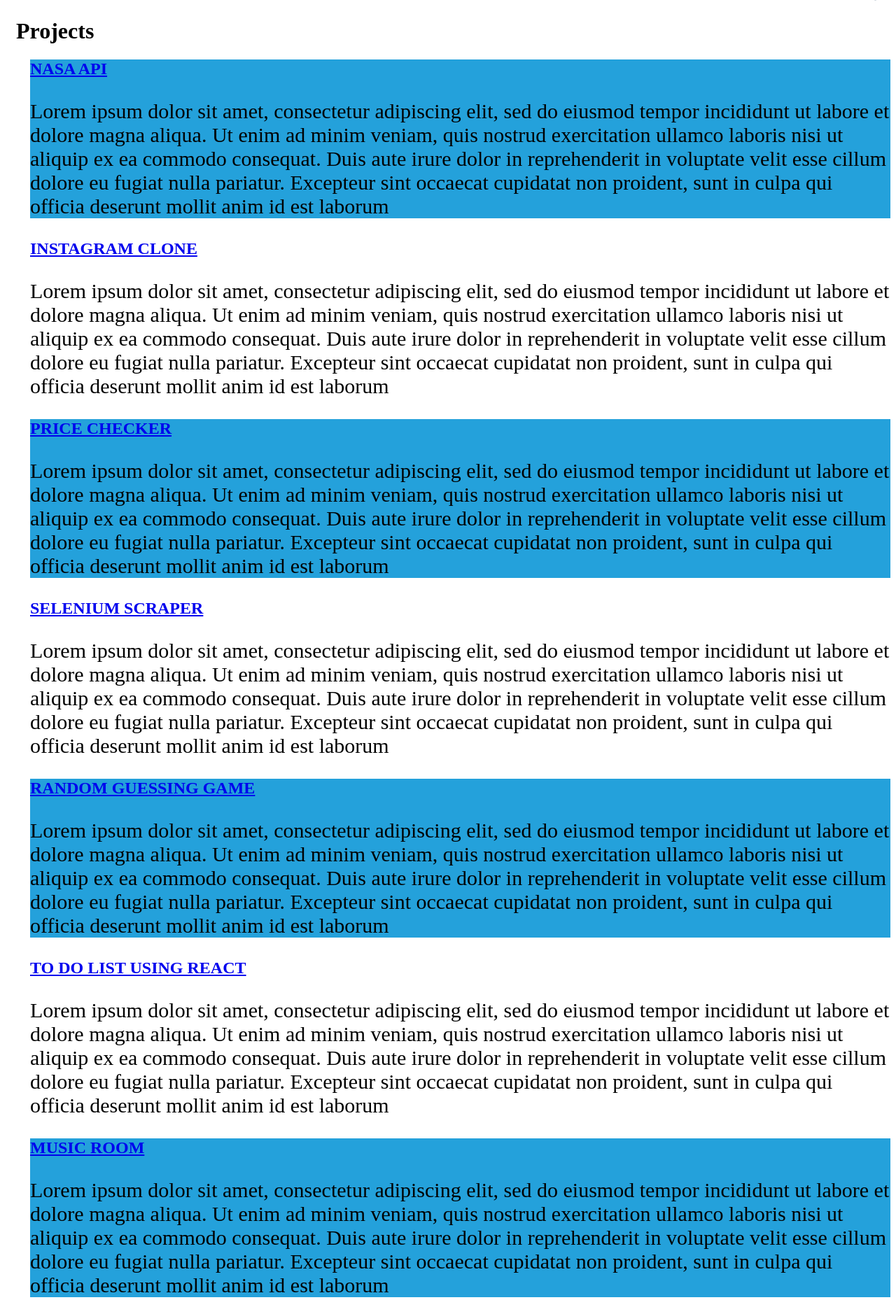
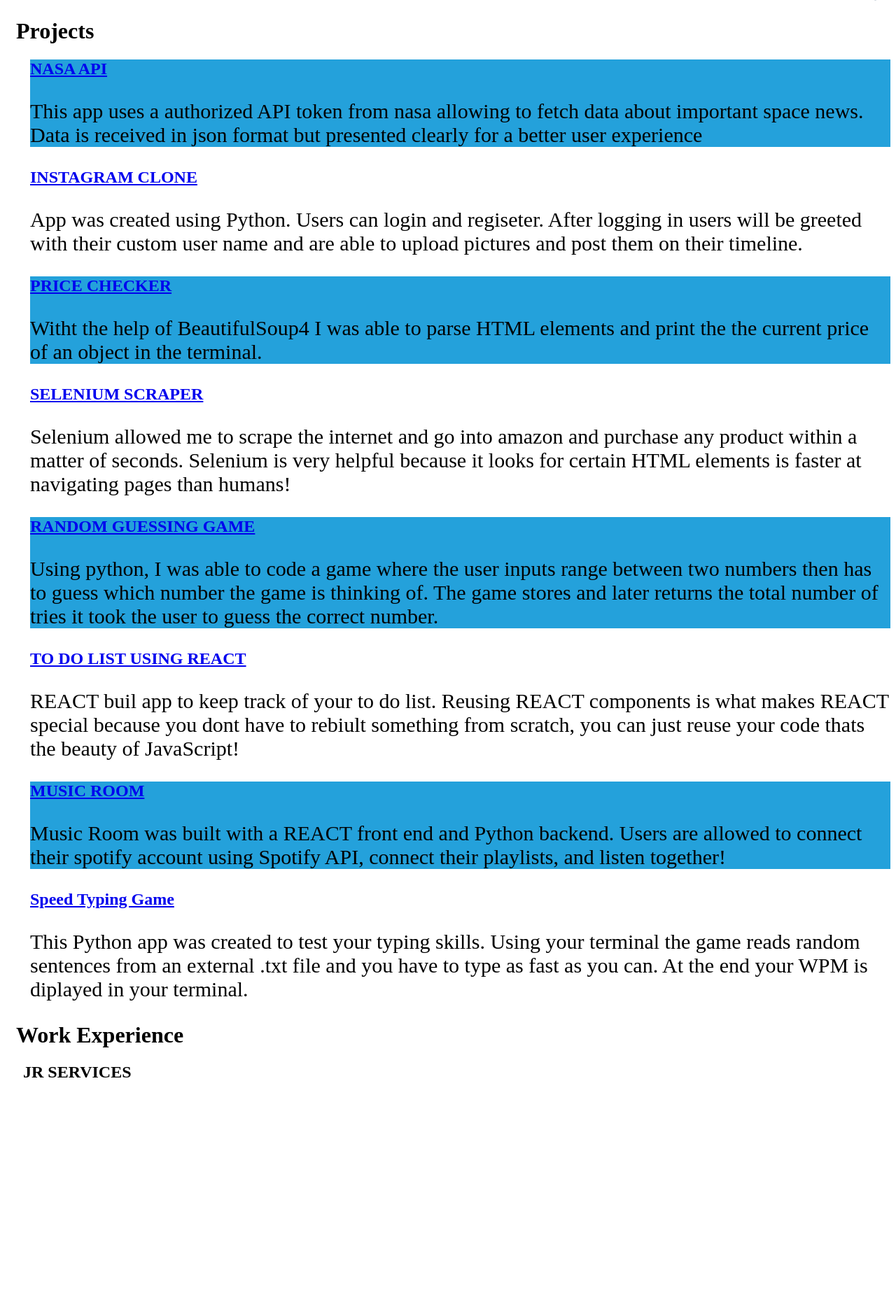
Before and after one commit to jerenteria/my_website, a Django app: page / in a window 1280 px wide. Shown: the part 967-2825 px from the top of the page at 70% size. After the commit the page ends 2507 px from the top, so only its background shows below. Run offline with Django 3.2, Linux system fonts and the light colour scheme.

Commit message:
added project descriptions

```diff
--- a/my_website_project/my_website_app/templates/index.html
+++ b/my_website_project/my_website_app/templates/index.html
@@ -35,41 +35,65 @@
         <div class="projects">
             <div class="blue-project">
                 <h2><a href="https://juan-nasa-api.herokuapp.com">NASA API</a></h2>
-                <p class="project-desc">Lorem ipsum dolor sit amet, consectetur adipiscing elit, sed do eiusmod tempor incididunt ut labore et dolore magna aliqua. Ut enim ad minim veniam, quis nostrud exercitation ullamco laboris nisi ut aliquip ex ea commodo consequat. Duis aute irure dolor in reprehenderit in voluptate velit esse cillum dolore eu fugiat nulla pariatur. Excepteur sint occaecat cupidatat non proident, sunt in culpa qui officia deserunt mollit anim id est laborum</p>
+                <p class="project-desc">This app uses a authorized API token from nasa allowing to fetch data about
+                important space news. Data is received in json format but presented clearly for a better user experience
+                </p>
             </div>
             <div class="white-project">
                 <h2><a href="https://juan-ig-clone.herokuapp.com">INSTAGRAM CLONE</a></h2>
-                <p class="project-desc">Lorem ipsum dolor sit amet, consectetur adipiscing elit, sed do eiusmod tempor incididunt ut labore et dolore magna aliqua. Ut enim ad minim veniam, quis nostrud exercitation ullamco laboris nisi ut aliquip ex ea commodo consequat. Duis aute irure dolor in reprehenderit in voluptate velit esse cillum dolore eu fugiat nulla pariatur. Excepteur sint occaecat cupidatat non proident, sunt in culpa qui officia deserunt mollit anim id est laborum</p>
+                <p class="project-desc">App was created using Python. Users can login and regiseter. After logging in
+                    users will be greeted with their custom user name and are able to upload pictures and post them on
+                    their timeline.
+                </p>
             </div>
             <div class="blue-project">
                 <h2><a href="https://github.com/jerenteria/price_checker">PRICE CHECKER</a></h2>
-                <p class="project-desc">Lorem ipsum dolor sit amet, consectetur adipiscing elit, sed do eiusmod tempor incididunt ut labore et dolore magna aliqua. Ut enim ad minim veniam, quis nostrud exercitation ullamco laboris nisi ut aliquip ex ea commodo consequat. Duis aute irure dolor in reprehenderit in voluptate velit esse cillum dolore eu fugiat nulla pariatur. Excepteur sint occaecat cupidatat non proident, sunt in culpa qui officia deserunt mollit anim id est laborum</p>
+                <p class="project-desc">Witht the help of BeautifulSoup4 I was able to parse HTML elements and print the
+                    the current price of an object in the terminal.
+                </p>
             </div>
             <div class="white-project">
                 <h2><a href="https://github.com/jerenteria/selenium_scraper">SELENIUM SCRAPER</a></h2>
-                <p class="project-desc">Lorem ipsum dolor sit amet, consectetur adipiscing elit, sed do eiusmod tempor incididunt ut labore et dolore magna aliqua. Ut enim ad minim veniam, quis nostrud exercitation ullamco laboris nisi ut aliquip ex ea commodo consequat. Duis aute irure dolor in reprehenderit in voluptate velit esse cillum dolore eu fugiat nulla pariatur. Excepteur sint occaecat cupidatat non proident, sunt in culpa qui officia deserunt mollit anim id est laborum</p>
+                <p class="project-desc">Selenium allowed me to scrape the internet and go into amazon and purchase any product
+                    within a matter of seconds. Selenium is very helpful because it looks for certain HTML elements is faster
+                    at navigating pages than humans!
+                </p>
             </div>
             <div class="blue-project">
                 <h2><a href="https://github.com/jerenteria/random_guessing_game">RANDOM GUESSING GAME</a></h2>
-                <p class="project-desc">Lorem ipsum dolor sit amet, consectetur adipiscing elit, sed do eiusmod tempor incididunt ut labore et dolore magna aliqua. Ut enim ad minim veniam, quis nostrud exercitation ullamco laboris nisi ut aliquip ex ea commodo consequat. Duis aute irure dolor in reprehenderit in voluptate velit esse cillum dolore eu fugiat nulla pariatur. Excepteur sint occaecat cupidatat non proident, sunt in culpa qui officia deserunt mollit anim id est laborum</p>
+                <p class="project-desc">Using python, I was able to code a game where the user inputs range between two numbers
+                then has to guess which number the game is thinking of. The game stores and later returns the total number of tries
+                it took the user to guess the correct number.
+                </p>
             </div>
             <div class="white-project">
                 <h2><a href="https://github.com/jerenteria/first_react_project">TO DO LIST USING REACT</a></h2>
-                <p class="project-desc">Lorem ipsum dolor sit amet, consectetur adipiscing elit, sed do eiusmod tempor incididunt ut labore et dolore magna aliqua. Ut enim ad minim veniam, quis nostrud exercitation ullamco laboris nisi ut aliquip ex ea commodo consequat. Duis aute irure dolor in reprehenderit in voluptate velit esse cillum dolore eu fugiat nulla pariatur. Excepteur sint occaecat cupidatat non proident, sunt in culpa qui officia deserunt mollit anim id est laborum</p>
+                <p class="project-desc">REACT buil app to keep track of your to do list. Reusing  REACT components is what makes
+                    REACT special because you dont have to rebiult something from scratch, you can just reuse your code thats the beauty
+                    of JavaScript!
+                </p>
             </div>
             <div class="blue-project">
                 <h2><a href="https://github.com/jerenteria/music_room">MUSIC ROOM</a></h2>
-                <p class="project-desc">Lorem ipsum dolor sit amet, consectetur adipiscing elit, sed do eiusmod tempor incididunt ut labore et dolore magna aliqua. Ut enim ad minim veniam, quis nostrud exercitation ullamco laboris nisi ut aliquip ex ea commodo consequat. Duis aute irure dolor in reprehenderit in voluptate velit esse cillum dolore eu fugiat nulla pariatur. Excepteur sint occaecat cupidatat non proident, sunt in culpa qui officia deserunt mollit anim id est laborum</p>
+                <p class="project-desc">Music Room was built with a REACT front end and Python backend. Users are allowed to connect
+                    their spotify account using Spotify API, connect their playlists, and listen together!
+                </p>
             </div>
             <div class="white-project">
-                <h2><a href="https://github.com/jerenteria/terminal_game">TERMINAL GAME</a></h2>
-                <p class="project-desc">Lorem ipsum dolor sit amet, consectetur adipiscing elit, sed do eiusmod tempor incididunt ut labore et dolore magna aliqua. Ut enim ad minim veniam, quis nostrud exercitation ullamco laboris nisi ut aliquip ex ea commodo consequat. Duis aute irure dolor in reprehenderit in voluptate velit esse cillum dolore eu fugiat nulla pariatur. Excepteur sint occaecat cupidatat non proident, sunt in culpa qui officia deserunt mollit anim id est laborum</p>
+                <h2><a href="https://github.com/jerenteria/terminal_game">Speed Typing Game</a></h2>
+                <p class="project-desc">This Python app was created to test your typing skills. Using your terminal the game reads
+                    random sentences from an external .txt file and you have to type as fast as you can. At the end your WPM
+                    is diplayed in your terminal.
+                </p>
             </div>
         </div>
         <h1 id="work-header">Work Experience</h1>
         <div class="work-experience">
             <h2>JR SERVICES</h2>
         </div>
+        <div class="education">
+
+        </div>
     </div>
 </body>
 </html>
```
Also changed, not shown: my_website_project/my_website_project/settings.py (line endings or trailing spaces).
